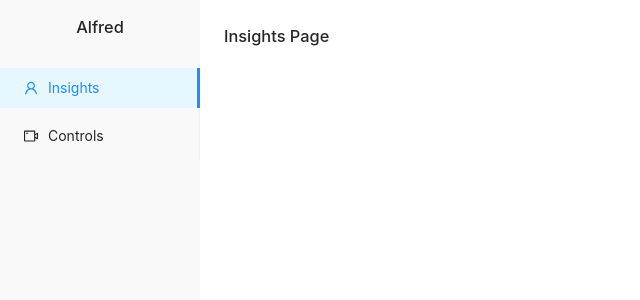
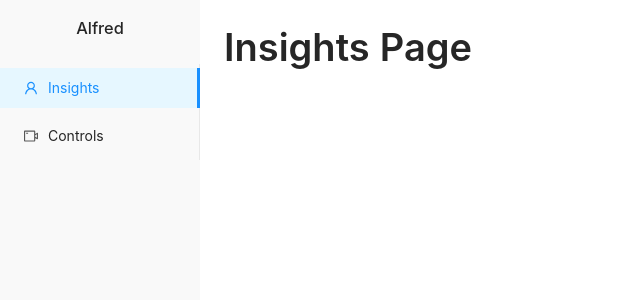
Before and after one commit to Jsisas/compliance-front, a React (Create React App) app: page /insights in a window 1280 px wide. Shown: the top 300 px of the page, without its empty margins (0-640 px from the left). Built offline with nearby package versions, Linux system fonts and the light colour scheme.

Commit message:
custom styling added

```diff
--- /dev/null
+++ b/src/components/_ui/Button/Button.tsx
@@ -0,0 +1,33 @@
+import React, { ReactNode } from "react";
+import { Button as AntdButton } from "antd";
+import styles from "./button.module.scss";
+import { CSSProperties } from "styled-components";
+
+export interface ButtonProp {
+  type: "primary" | "secondary";
+  style?: CSSProperties;
+  children?: ReactNode;
+  icon?: ReactNode;
+  onClick?: (event: React.MouseEvent<HTMLElement, MouseEvent>) => void;
+  htmlType?: "button" | "submit" | "reset" | undefined;
+}
+
+export default function Button(props: ButtonProp) {
+  function onButtonClick(e: React.MouseEvent<HTMLElement, MouseEvent>): void {
+    if (props.onClick) {
+      props.onClick(e);
+    }
+  }
+
+  return (
+    <AntdButton
+      className={`${styles[props.type]}`}
+      type={"primary"}
+      style={props.style}
+      onClick={onButtonClick}
+      htmlType={props.htmlType}
+    >
+      {props.children}
+    </AntdButton>
+  );
+}
--- /dev/null
+++ b/src/components/_ui/Button/button.module.scss
@@ -0,0 +1,32 @@
+@import "./../../../theme.scss";
+
+.primary {
+  border-radius: 4px;
+  border-color: unset;
+  background: $success-color;
+
+  &:hover {
+    background: $success-color-hover;
+    border-color: unset;
+  }
+}
+
+.primary-disabled {
+  background: $success-color;
+}
+
+.secondary {
+  border-radius: 4px;
+  background: $white;
+  border: 1px solid $light-grey;
+  font-weight: 600;
+  font-size: 15px;
+  line-height: 20px;
+  color: $text-color;
+
+  &:hover {
+    color: $text-color;
+    border-color: $dark-grey;
+    background: $white;
+  }
+}
--- a/src/index.scss
+++ b/src/index.scss
@@ -1,6 +1,3 @@
-@import '~antd/dist/antd.min.css';
-
-
 @media only screen and (max-width: 1000px) {
     .ant-layout-content {
         margin: 24px 16px 0px 36px !important;
--- a/src/pages/Controls/ControlsPage.tsx
+++ b/src/pages/Controls/ControlsPage.tsx
@@ -1,24 +1,29 @@
-import React, { useEffect } from 'react';
+import React, { useEffect } from "react";
 
-import { useSelector, useDispatch } from 'react-redux';
-import { UserSearch } from '../../components/AssigneeSearch/AssigneeSearch';
-import { Typography, Table, Button, Row, Col } from 'antd';
-import { RootState } from '../../redux/reducer';
-import { selectAllControls } from '../../redux/Control/ControlSlice';
-import { fetchAllControls } from '../../redux/Control/ControlService';
-import { PlusOutlined } from '@ant-design/icons';
-import { ColumnProps } from 'antd/lib/table';
-import { Link } from 'react-router-dom';
-import { lowerCameltoUpperCamel } from '../../util/StringUtil';
+import { useSelector, useDispatch } from "react-redux";
+import { UserSearch } from "../../components/AssigneeSearch/AssigneeSearch";
+import { Typography, Table, Row, Col } from "antd";
+import { RootState } from "../../redux/reducer";
+import { selectAllControls } from "../../redux/Control/ControlSlice";
+import { fetchAllControls } from "../../redux/Control/ControlService";
+import { PlusOutlined } from "@ant-design/icons";
+import { ColumnProps } from "antd/lib/table";
+import { Link } from "react-router-dom";
+import { lowerCameltoUpperCamel } from "../../util/StringUtil";
+import Button from "../../components/_ui/Button/Button";
 
 const { Text, Title } = Typography;
 
 export function ControlsPage() {
   const controls = useSelector((state: RootState) => selectAllControls(state));
-    const isControlsLoading = useSelector((state: RootState) => state.control.loading)
+  const isControlsLoading = useSelector(
+    (state: RootState) => state.control.loading
+  );
 
   const dispatch = useDispatch();
-    useEffect(() => { dispatch(fetchAllControls()) }, [dispatch])
+  useEffect(() => {
+    dispatch(fetchAllControls());
+  }, [dispatch]);
   let columns: ColumnProps<any>[] = [];
 
   function addTask(record: any, text: any) {
@@ -27,7 +32,7 @@ export function ControlsPage() {
 
   if (controls.length > 0) {
     Object.keys(controls[0]).forEach(function (key, i) {
-            if (key === 'tasks') {
+      if (key === "tasks") {
         columns.push({
           title: lowerCameltoUpperCamel(key),
           dataIndex: key,
@@ -36,28 +41,33 @@ export function ControlsPage() {
             if (!text || text.length < 1) {
               return (
                 <>
-                                    <span className={"controls-table-action-span"}>No tasks </span>
-                                    <Button type="primary" icon={<PlusOutlined />} onClick={() => addTask(record, text)} />
+                  <span className={"controls-table-action-span"}>
+                    No tasks{" "}
+                  </span>
+                  <Button
+                    type={"primary"}
+                    icon={<PlusOutlined />}
+                    onClick={() => addTask(record, text)}
+                  />
                 </>
-                            )
+              );
             } else {
               return (
                 <>
                   <span className={"controls-table-action-span"}>{text}</span>
                 </>
-                            )
+              );
             }
-                    }
+          },
         });
-            } else if (key !== 'id' && key !== 'assignee') {
+      } else if (key !== "id" && key !== "assignee") {
         columns.push({
           title: lowerCameltoUpperCamel(key),
           dataIndex: key,
           key: key,
         });
       }
-        }
-        );
+    });
   }
 
   return (
@@ -73,16 +83,24 @@ export function ControlsPage() {
           <UserSearch />
         </Col>
         <Col xs={12} sm={12} md={6} lg={4} xl={3} xxl={2}>
-                    <Link to="/controls/new"><Button type={'primary'} style={{ width: '100%' }}>Add Control</Button></Link>
+          <Link to="/controls/new">
+            <Button type={"primary"} style={{ width: "100%" }}>
+              Add Control
+            </Button>
+          </Link>
         </Col>
       </Row>
       <Row>
         <Col xs={24} lg={24}>
-                    <Table dataSource={controls} columns={columns} rowKey="id" scroll={{ x: 240 }} loading={isControlsLoading} />
+          <Table
+            dataSource={controls}
+            columns={columns}
+            rowKey="id"
+            scroll={{ x: 240 }}
+            loading={isControlsLoading}
+          />
         </Col>
       </Row>
-
-
     </>
   );
 }
--- a/src/pages/Insights/InsightsPage.tsx
+++ b/src/pages/Insights/InsightsPage.tsx
@@ -1,9 +1,16 @@
-import React from 'react';
+import React from "react";
+import { Row, Col, Typography } from "antd";
+
+const { Title } = Typography;
 
 export default function InsightsPage() {
-    return (
-        <>
-            <h1>Insights Page</h1>
-        </>
-    )
+  return (
+    <>
+      <Row gutter={[16, 16]}>
+        <Col xs={24} lg={24}>
+          <Title>Insights Page</Title>
+        </Col>
+      </Row>
+    </>
+  );
 }
--- a/src/theme.less
+++ b/src/theme.less
@@ -1,17 +1,18 @@
 // It is the only LESS stylesheet file because Antd says so
-@primary-color: #0052D9; // primary color for all components
-@link-color: #0050E1; // link color
-@success-color: #03A376; // success state color
+@primary-color: #0052d9; // primary color for all components
+@link-color: #0052d9; // link color
+@success-color: #03a376; // success state color
 @warning-color: #faad14; // warning state color
-@error-color: #FA5E51; // error state color
+@error-color: #fa5e51; // error state color
 @font-size-base: 15px; // major text font size
 @heading-color: #212121; // heading text color
 @text-color: #212121; // major text color
 @text-color-secondary: #878787; // secondary text color
 @disabled-color: rgba(0, 0, 0, 0.25); // disable state color
 @border-radius-base: 4px; // major border radius
-@border-color-base: #C7C7C7; // major border color
+@border-color-base: #c7c7c7; // major border color
 @box-shadow-base: 0 2px 8px rgba(0, 0, 0, 0.15); // major shadow for layers
 
-@import (css) url('https://fonts.googleapis.com/css2?family=Source+Sans+Pro:ital,wght@0,200;0,300;0,400;0,600;0,700;1,900&display=swap');
+@import (css)
+  url("https://fonts.googleapis.com/css2?family=Source+Sans+Pro:ital,wght@0,200;0,300;0,400;0,600;0,700;1,900&display=swap");
 @font-family: SourceSansPro;
--- /dev/null
+++ b/src/theme.scss
@@ -0,0 +1,19 @@
+// It is the only LESS stylesheet file because Antd says so
+$primary-color: #0052d9; // primary color for all components
+$link-color: #0052d9; // link color
+$success-color: #03a376; // success state color
+$success-color-hover: #02986e; // success state color
+$warning-color: #faad14; // warning state color
+$error-color: #fa5e51; // error state color
+$font-size-base: 15px; // major text font size
+$heading-color: #212121; // heading text color
+$text-color: #212121; // major text color
+$text-color-secondary: #878787; // secondary text color
+$disabled-color: rgba(0, 0, 0, 0.25); // disable state color
+$border-radius-base: 4px; // major border radius
+$border-color-base: #c7c7c7; // major border color
+$box-shadow-base: 0 2px 8px rgba(0, 0, 0, 0.15); // major shadow for layers
+
+$white: #ffffff;
+$dark-grey: #b9babb;
+$light-grey: #dcdddd;
```
Also changed, not shown: config-overrides.js (+7 -7 lines), src/pages/Controls/NewControl/NewContorl.tsx (+70 -34 lines), package.json (line endings or trailing spaces), src/pages/Insights/insights.module.scss (added), 1 other file (tests, documents, lock files or other folders). Lines whose indentation alone changed are shown as unchanged.
